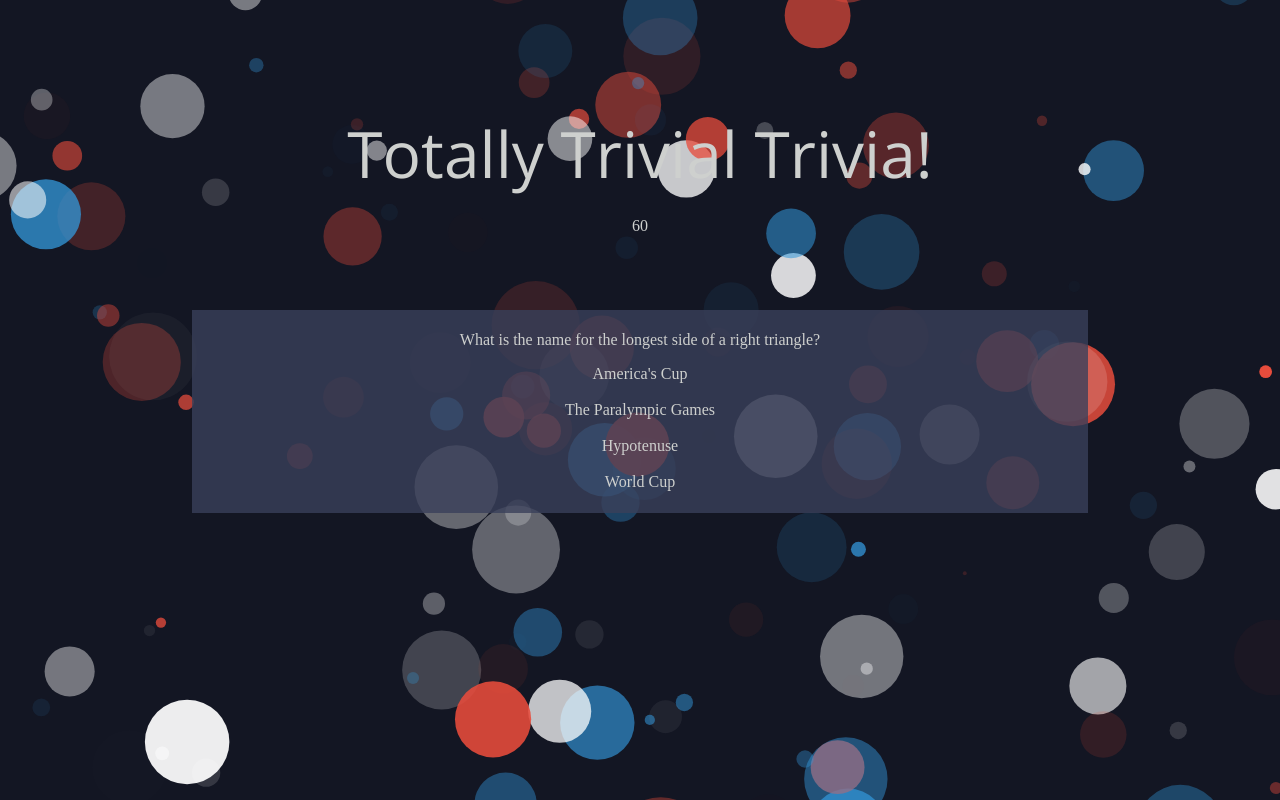
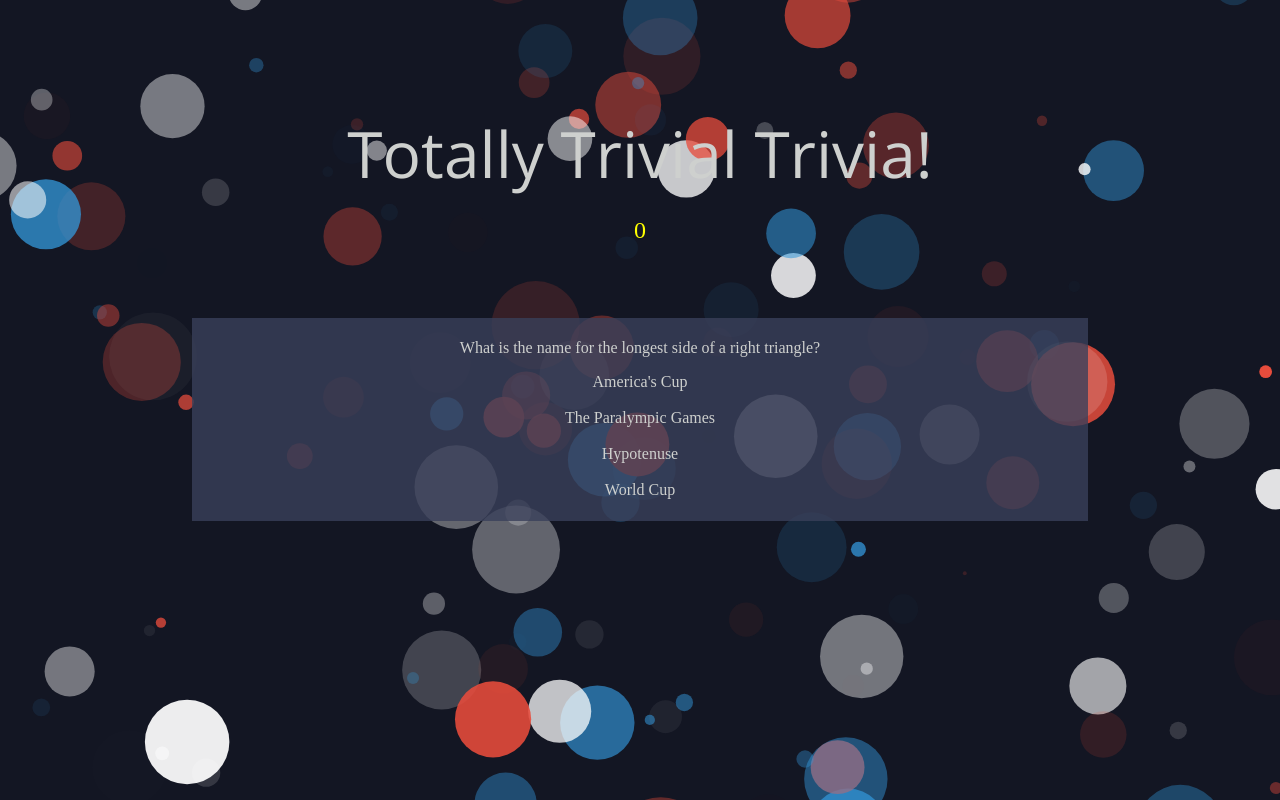
Before and after one commit to chris-aqui/TriviaGame, a website: page index.html in a window 1280 px wide. Both pictures are taken after a click on the button "Start". Drawn offline with nearby package versions, Linux system fonts and the light colour scheme.

Commit message:
ode still has bfs in timers and reloading questions

```diff
--- a/assets/css/style.css
+++ b/assets/css/style.css
@@ -70,3 +70,8 @@ body {
 .setAns:hover {
   border: 2px solid #ccc;
 }
+
+#time-display {
+  font-size: 1.5em;
+  color: yellow;
+}
--- a/assets/javascript/app.js
+++ b/assets/javascript/app.js
@@ -4,8 +4,7 @@ var compAns = '';
 var userPick = '';
 var activeQset = [];
 var gameActive = 'false';
-var gameTime = 60;
-
+var gameTime = 2;
 //
 var questionHolder = randQset.question;
 var answerHolder = randQset.answer;
@@ -18,44 +17,40 @@ var score = 0;
 var correct = 0;
 var incorrect = 0;
 
-//
+// Ln 21 & 22 will hide the game time and game questions div on start up
 $('#time-display').hide();
 $('#game').hide();
 
 $( document ).ready(function() {
   console.log( "ready!" );
   // $('#game').hide();
+  // Ln 28, when the user presses the start button the game will begin
   $('#btnStart').on("click", function(){
     gameActive = true;
+// Ln 31: small delay between game idle and game start up
     setTimeout(() => {
+      // invoke the game start function
       start();
-    }, 500);
+    }, 800);
     //
   });
   //
 
 });
 //
-function timerDown (x){
-  for(var i = 60; i > 0; i--){
-    x--;
-    $('#time-display').text(gameTime);
-    console.log(x);
-    if(x === 0){
-      x = 0;
-    }
-  }
-  return x;
-}
-//
+
+// this function will update the screen to show questions
 function start(){
- // will create the start buttong and do a condition go to to other function if pressed
- $('#time-display').show();
+  // Ln 45 removes the start button
+ $('#start-button').remove();
+//  Ln 47 will show the game timer
+  $('#time-display').show();
+  // Ln 49 will show the game card with questions and answers
   $('#game').show();
   console.log('game started');
-  $('#start-button').remove();
+  // invoe the function that will populate the game card with randomly sectected questions
   genQuestion();
-  timerDown(gameTime);
+  // timerDown(gameTime);
 //
 
 }
@@ -67,6 +62,7 @@ function genQuestion(){
   $('#answer3').text(mock3);
   $('#answer4').text(mock4);
   //
+  timerDown(gameTime);
   $('#time-display').text(gameTime);
     console.log(questionHolder);
     checker();
@@ -134,10 +130,14 @@ function checker() {
       updateMe();
     }
   });
-
+  if(gameTime < 0){
+    console.log('Times up');
+    updateMe();
+  }
 }
 //
 function updateMe(){
+  console.log('called updateMe function');
   randQset = questions[Math.floor(Math.random() * questions.length)];
   questionHolder = randQset.question;
   answerHolder = randQset.answer;
@@ -146,7 +146,9 @@ function updateMe(){
   mock3 = randQset.answerList.c;
   mock4 = randQset.answerList.d;
   genQuestion();
-  gameTime = 60;
+  clearInterval(downTimev);
+  gameTime = 2;
+
 
   setTimeout(() => {
     $('#game').show();
@@ -154,3 +156,36 @@ function updateMe(){
     // $('#').text();
   }, 200);
 }
+
+var downTimev;
+
+function timerDown (x){
+  downTimev = setInterval(function(){
+    if(x > 0){
+      x--;
+      $('#time-display').text(x);
+      console.log(x);
+    } else{
+      // x = 0;
+      // console.log(x);
+      // $('#time-display').text(x);
+      // console.log('Times up, updating');
+      // incorrect++;
+      // $('#game').hide();
+      // updateMe();
+    }
+    }, 800);
+    TimeCheck(gameTime);
+    //
+    return x;
+  }
+  //
+function TimeCheck(y){
+  if(y < 0){
+    console.log('Times up, updating');
+    // incorrect++;
+    // $('#game').hide();
+    // // clearInterval(downTimev);
+    updateMe();
+  }
+}
```
